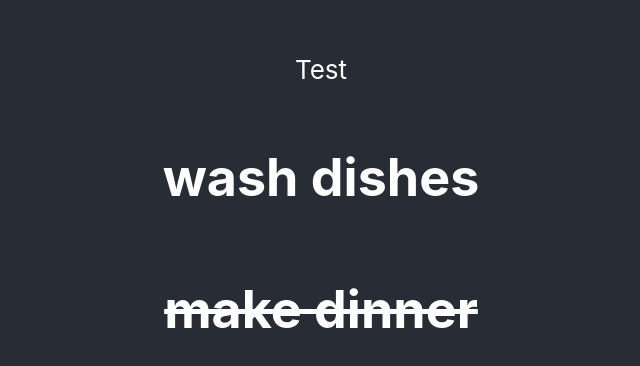
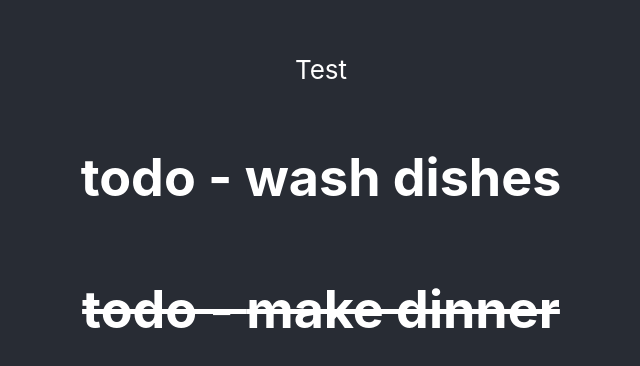
Before and after one commit to IlyaKrapivnoy/JEST_01, a React (Create React App) app: page / in a window 1280 px wide. Shown: the part 198-564 px from the top of the page, without its empty margins (319-959 px from the left). Built offline with nearby package versions, Linux system fonts and the light colour scheme.

Commit message:
upd snapshot

```diff
--- a/src/components/todo.js
+++ b/src/components/todo.js
@@ -2,11 +2,11 @@ import React from 'react';
 
 const todo = ({ todo }) => {
     const { id, title, completed } = todo;
-    const h1 = <h1>{title}</h1>;
+    const h1 = <h1>todo - {title}</h1>;
     const text = completed ? <s>{h1}</s> : h1;
 
     return (
-        <div data-testid='todo-1' key={id}>
+        <div data-testid='todo-1' key={`todo-${id}`}>
             {text}
         </div>
     );
```
Also changed, not shown: 1 other file (tests, documents, lock files or other folders).
